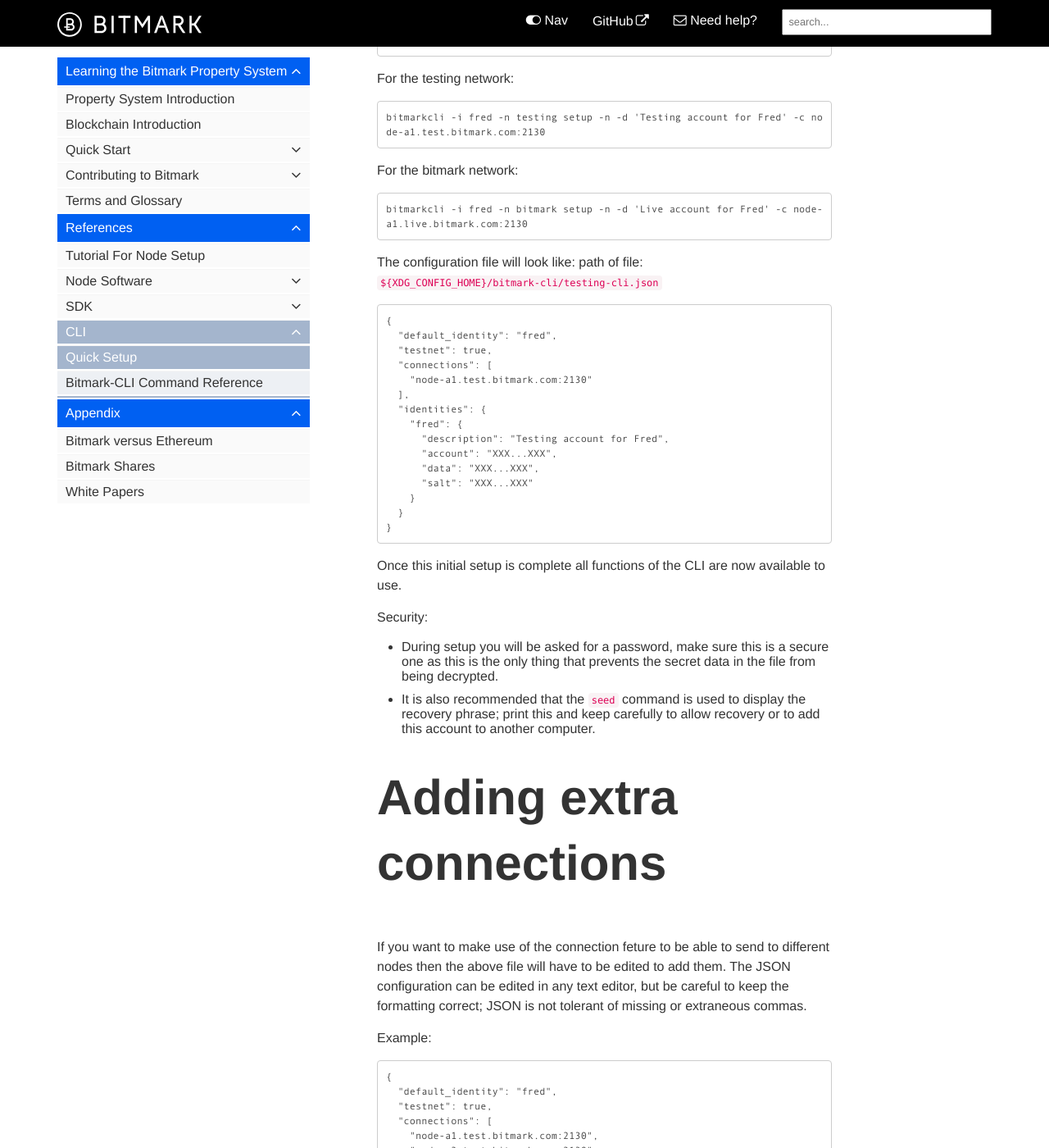
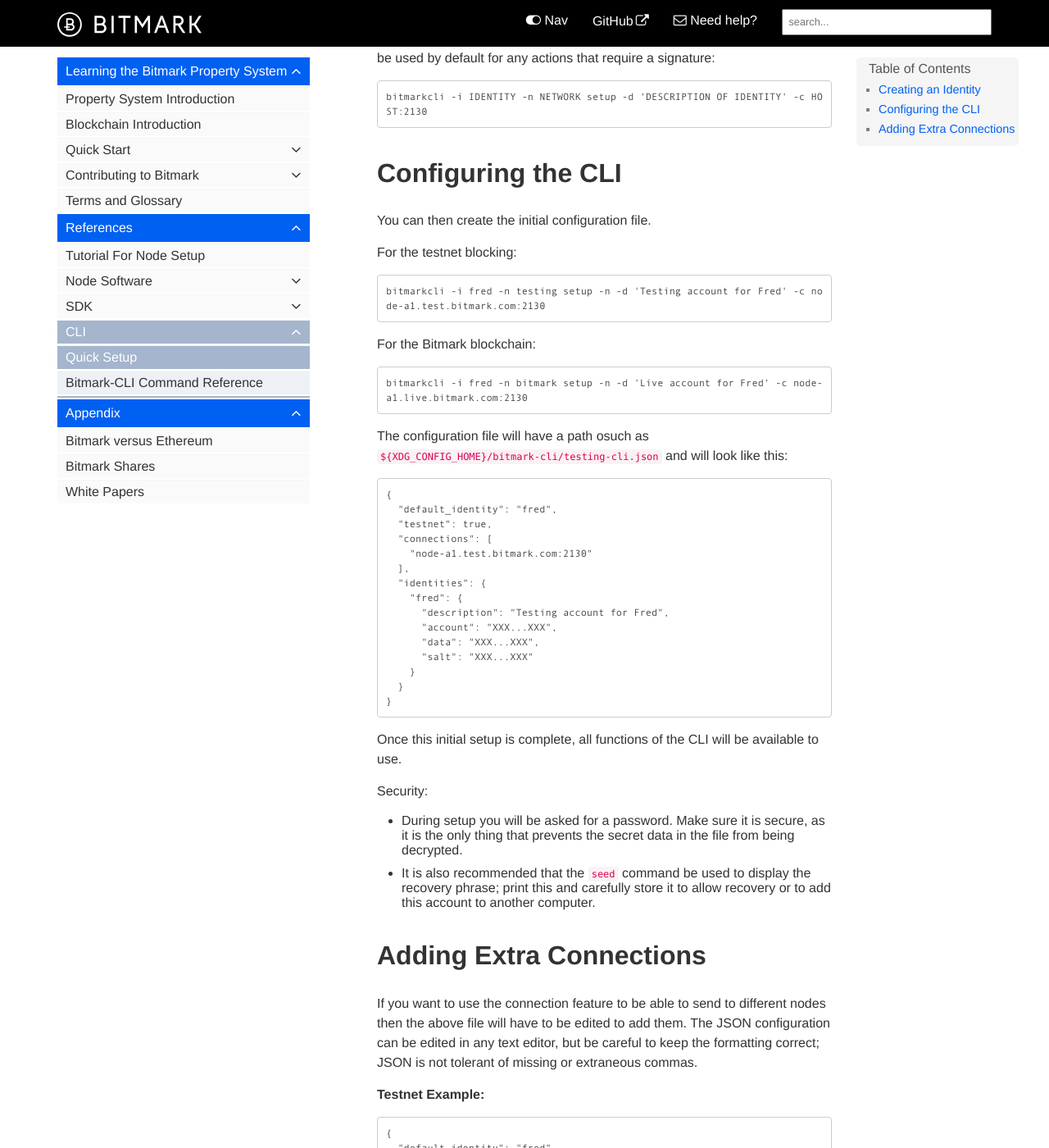
Before and after one commit to bitmark-inc/docs, a Jekyll site: the page built from pages/bitmark-references/bitmark-cli/quick-setup.md, in a window 1280 px wide and 1400 px high, scrolled down 339 px. Shown: the whole window at 82% size. Built offline with Jekyll 4.4.1, drawn with Linux system fonts in a browser that asks for light colours; some web fonts are replaced; comment, search, counter and statistics services are not loaded; some of the changed text lies outside the part shown.

Commit message:
First-cut edit

```diff
--- a/pages/bitmark-references/bitmark-cli/quick-setup.md
+++ b/pages/bitmark-references/bitmark-cli/quick-setup.md
@@ -9,34 +9,34 @@
 
 # Quick Setup
 
-The bitmark-cli program is able to create an initial configuration
-when none exists.  It uses separate configuration files for testing
-and bitmark block chains so that there will not be any confusion.  The
-first action is to create an initial identity that will be used by
-default for any actions that require a signature.
+The `bitmark-cli` program can be used on both the testnet and Bitmark blockchains, with seperate configuration files created for each blockchain, to avoid confusion.
 
-The initial setup command:
+## Creating an Identity
+
+The first step in setting up `bitmark-cli` is to create an initial identity, which will be used by default for any actions that require a signature:
 
 ~~~
 bitmarkcli -i IDENTITY -n NETWORK setup -d 'DESCRIPTION OF IDENTITY' -c HOST:2130
 ~~~
 
-For the testing network:
+## Configuring the CLI
+
+You can then create the initial configuration file.
+
+For the testnet blocking:
 
 ~~~
 bitmarkcli -i fred -n testing setup -n -d 'Testing account for Fred' -c node-a1.test.bitmark.com:2130
 ~~~
 
-
-For the bitmark network:
+For the Bitmark blockchain:
 
 ~~~
 bitmarkcli -i fred -n bitmark setup -n -d 'Live account for Fred' -c node-a1.live.bitmark.com:2130
 ~~~
 
 
-The configuration file will look like:
-path of file: `${XDG_CONFIG_HOME}/bitmark-cli/testing-cli.json`
+The configuration file will have a path osuch as `${XDG_CONFIG_HOME}/bitmark-cli/testing-cli.json` and will look like this:
 
 
 ~~~
@@ -57,27 +57,24 @@
 }
 ~~~
 
-Once this initial setup is complete all functions of the CLI are now available to use.
+Once this initial setup is complete, all functions of the CLI will be available to use.
 
 Security:
-* During setup you will be asked for a password, make sure this is a
-  secure one as this is the only thing that prevents the secret data
+* During setup you will be asked for a password. Make sure it is secure, as it is the only thing that prevents the secret data
   in the file from being decrypted.
-* It is also recommended that the `seed` command is used to display
-  the recovery phrase; print this and keep carefully to allow recovery
+* It is also recommended that the `seed` command be used to display
+  the recovery phrase; print this and carefully store it to allow recovery
   or to add this account to another computer.
 
+## Adding Extra Connections
 
-# Adding extra connections
-
-If you want to make use of the connection feture to be able to send to
+If you want to use  the connection feature to be able to send to
 different nodes then the above file will have to be edited to add
 them. The JSON configuration can be edited in any text editor, but be
 careful to keep the formatting correct; JSON is not tolerant of
 missing or extraneous commas.
 
-
-Example:
+**Testnet Example:**
 
 ~~~
 {
@@ -100,8 +97,10 @@
 }
 ~~~
 
-Now the bitmark-cli can use the global `-c N` option where N is in the range 0…3.
-this is useful for scripts to be able to spred the load across multiple nodes
+Now the bitmark-cli can use the global `-c N` option where N is in the range 0…3 for the four different connections.
+This is useful for scripts, which can now spread their load across multiple nodes
+
+**Bitmark Blockchain Example:**
 
 For the live bitmark block chain the servers are:
 
```
